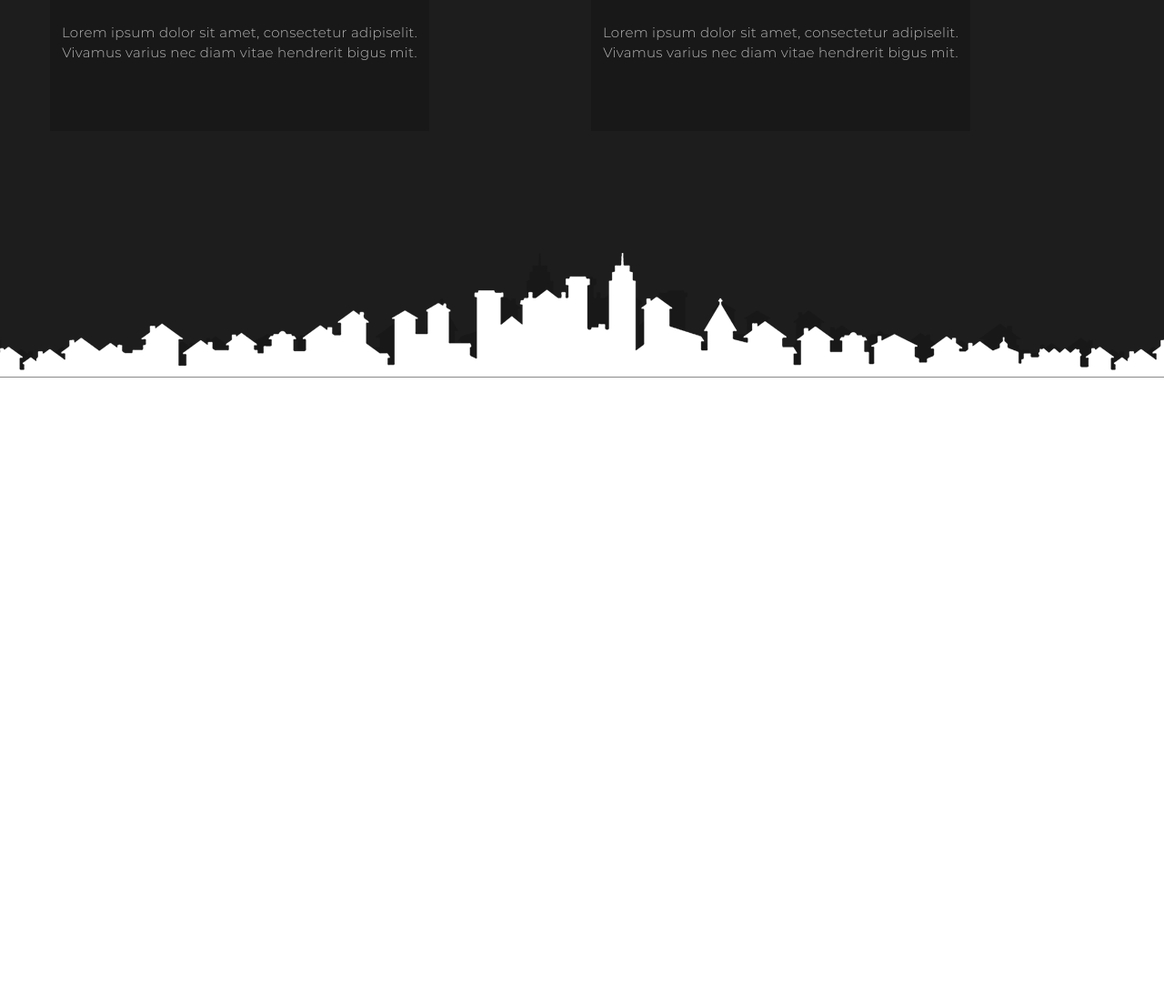
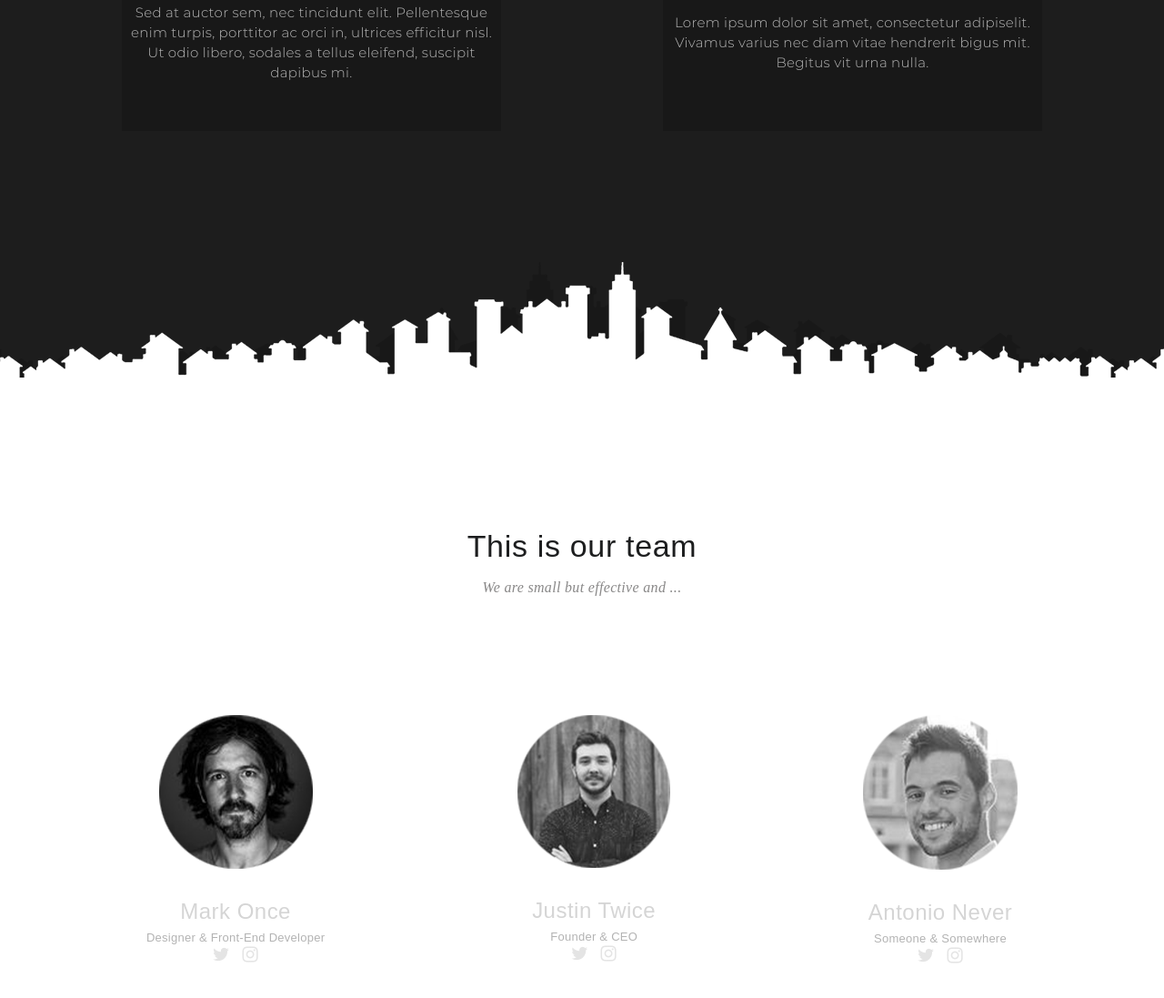
Before and after one commit to x3rj3y/Site-on-Wordpress-Site-layout-and-transfer-to-CMS, a plain HTML site: page index.html in a window 1280 px wide. Shown: the part 1347-2444 px from the top of the page at 91% size. Before the commit the page ends 1762 px from the top, so only its background shows below. Drawn offline with Linux system fonts and the light colour scheme; files whose address does not match are found by name.

Commit message:
1.4 Раздел Команда

```diff
--- /dev/null
+++ b/css/fontello.css
@@ -0,0 +1,64 @@
+@font-face {
+  font-family: 'fontello';
+  src: url('../fonts/fontello.eot?41814908');
+  src: url('../fonts/fontello.eot?41814908#iefix') format('embedded-opentype'),
+       url('../fonts/fontello.woff2?41814908') format('woff2'),
+       url('../fonts/fontello.woff?41814908') format('woff'),
+       url('../fonts/fontello.ttf?41814908') format('truetype'),
+       url('../fonts/fontello.svg?41814908#fontello') format('svg');
+  font-weight: normal;
+  font-style: normal;
+}
+/* Chrome hack: SVG is rendered more smooth in Windozze. 100% magic, uncomment if you need it. */
+/* Note, that will break hinting! In other OS-es font will be not as sharp as it could be */
+/*
+@media screen and (-webkit-min-device-pixel-ratio:0) {
+  @font-face {
+    font-family: 'fontello';
+    src: url('../font/fontello.svg?41814908#fontello') format('svg');
+  }
+}
+*/
+[class^="icon-"]:before, [class*=" icon-"]:before {
+  font-family: "fontello";
+  font-style: normal;
+  font-weight: normal;
+  speak: never;
+
+  display: inline-block;
+  text-decoration: inherit;
+  width: 1em;
+  margin-right: .2em;
+  text-align: center;
+  /* opacity: .8; */
+
+  /* For safety - reset parent styles, that can break glyph codes*/
+  font-variant: normal;
+  text-transform: none;
+
+  /* fix buttons height, for twitter bootstrap */
+  line-height: 1em;
+
+  /* Animation center compensation - margins should be symmetric */
+  /* remove if not needed */
+  margin-left: .2em;
+
+  /* you can be more comfortable with increased icons size */
+  /* font-size: 120%; */
+
+  /* Font smoothing. That was taken from TWBS */
+  -webkit-font-smoothing: antialiased;
+  -moz-osx-font-smoothing: grayscale;
+
+  /* Uncomment for 3D effect */
+  /* text-shadow: 1px 1px 1px rgba(127, 127, 127, 0.3); */
+}
+
+.icon-phone:before { content: '\e800'; } /* '' */
+.icon-location-circled:before { content: '\e801'; } /* '' */
+.icon-mail:before { content: '\e802'; } /* '' */
+.icon-heart:before { content: '\e803'; } /* '' */
+.icon-upload-cloud-outline:before { content: '\e806'; } /* '' */
+.icon-twitter:before { content: '\f099'; } /* '' */
+.icon-instagram:before { content: '\f16d'; } /* '' */
+.icon-chart-line:before { content: '\f201'; } /* '' */
--- a/css/style.css
+++ b/css/style.css
@@ -101,13 +101,14 @@ body {
 }
 
 .header__title {
-    font-family: "HelveticaNeueLTPro Lt", sans-serif;
+    font-family: "HelveticaNeueLTProLt", sans-serif;
     font-size: 44px;
     line-height: 41px;
     font-weight: 400;
     letter-spacing: 0.02em;
     color: #1d1e1f;
-    margin: 207px auto 4px;
+    padding-top:207px;
+    margin: 0 auto 4px;
 }
 
 .header__text {
@@ -138,18 +139,16 @@ body {
     align-items: center;
     margin: 0 auto 206px;
 }
-
+/*О нас*/
 .about {
     height: 1129px;
     padding-top: 128px;
     padding-bottom: 271px;
-    background: url(../img/buildings__dark.png) center bottom repeat-x,
-        url(../img/buildings__white.png) center bottom repeat-x,
+    background: url(../img/buildings__dark.png) center 101% repeat-x,
+        url(../img/buildings__white.png) center 101% repeat-x,
         #1d1d1d;
     /* background-size: contain; */
 }
-
-.container {}
 
 .about__inner {
     display: grid;
@@ -158,6 +157,7 @@ body {
     grid-template-columns: max-content max-content;
     grid-gap: 178px;
     /*расстояние между ячейками сверху и снизу*/
+place-content: center center;    /*горизонтально и верт выравнивает по центру*/
 
 }
 
@@ -191,4 +191,68 @@ body {
     color: #b7b7b7;
 }
 
-(.about__item>.about__year+p)*2
+.team {
+height: 745px;
+}
+
+.block__head {
+    text-align: center;
+}
+.block__title {
+    font-family: "HelveticaNeueLTPro Lt", sans-serif;
+font-size: 34px;
+font-weight: 400;
+letter-spacing: 0.02em;
+color: #1d1e1f;
+padding-top: 138px;
+margin-bottom: 13px;
+}
+.block__text {
+    font-family: Merriweather;
+font-size: 16px;
+line-height: 26px;
+font-weight: 300;
+font-style: italic;
+letter-spacing: 0.02em;
+color: #898888;
+margin: 0;
+}
+.team__inner {
+    display: flex;
+    justify-content: space-around;
+    padding-top: 127px;
+}
+.team__item {
+    text-align: center ;
+}
+.team__item-img {
+    margin-bottom: 29px;
+}
+.team__item-title {
+    font-family: "HelveticaNeueLTPro Lt", sans-serif;
+font-size: 24px;
+font-weight: 400;
+letter-spacing: 0.02em;
+color: #d5d5d5;
+margin: 0;
+margin-bottom: 7px;
+}
+.team__item-text {
+    font-family: "HelveticaNeueLTPro Lt", sans-serif;
+font-size: 13px;
+font-weight: 400;
+letter-spacing: 0.02em;
+color: #b3b3b3;
+margin: 0;
+margin-bottom: 21p;
+
+}
+.team__icon-box a{
+    font-size: 20px;
+    color: #e4e4e4;
+    transition: 0.2s;
+}
+.team__icon-box a:hover{
+    color: #b7b7b7;
+
+}
--- a/index.html
+++ b/index.html
@@ -6,6 +6,7 @@
     <meta http-equiv="X-UA-Compatible" content="IE=edge">
     <meta name="viewport" content="width=device-width, initial-scale=1.0">
     <title>Document</title>
+    <link rel="stylesheet" href="css/fontello.css">
     <link rel="stylesheet" href="css/style.css">
 </head>
 
@@ -15,7 +16,7 @@
             <!--nav.ul>menu>li*7.menu__item>a[href="#"]-->
             <nav>
                 <ul class="menu">
-                    <li class="menu__item active">Home<a href="#"></a></li>
+                    <li class="menu__item active"><a href="#">Home</a></li>
                     <li class="menu__item"><a href="#">About Us</a></li>
                     <li class="menu__item"><a href="#">Team</a></li>
                     <li class="menu__item"><img src="img/logo.png" alt="" class="logo"><a href="#"></a></li>
@@ -42,21 +43,76 @@
                 <div class="about__item">
                     <div class="about__year">2012</div>
                     <div class="about__text">Lorem ipsum dolor sit amet, consectetur adipiselit. Vivamus varius nec diam
-                        vitae hendrerit bigus mit.</div>
+                        vitae hendrerit bigus mit.
+                        Begitus vit urna nulla.</div>
                 </div>
                 <div class="about__item">
                     <div class="about__year">2013</div>
-                    <div class="about__text">Lorem ipsum dolor sit amet, consectetur adipiselit. Vivamus varius nec diam
-                        vitae hendrerit bigus mit.</div>
+                    <div class="about__text">Sed at auctor sem, nec tincidunt elit. Pellentesque enim turpis, porttitor
+                        ac orci in, ultrices efficitur nisl. Ut odio libero, sodales a tellus eleifend, suscipit dapibus
+                        mi.</div>
                 </div>
                 <div class="about__item">
                     <div class="about__year">2014</div>
                     <div class="about__text">Lorem ipsum dolor sit amet, consectetur adipiselit. Vivamus varius nec diam
-                        vitae hendrerit bigus mit.</div>
+                        vitae hendrerit bigus mit.
+                        Begitus vit urna nulla.</div>
                 </div>
             </div>
         </div>
     </div>
+    <div class="team">
+        <div class="container">
+            <div class="block__head">
+                <h2 class="block__title">This is our team</h2>
+                <p class="block__text">We are small but effective and ...</p>
+            </div>
+            <div class="team__inner">
+                <div class="team__item">
+                    <img class="team__item-img" src="img/team1.png" alt="">
+                    <h3 class="team__item-title">Mark Once</h3>
+                    <p class="team__item-text">Designer & Front-End Developer</p>
+                    <div class="team__icon-box">
+                        <a href=""><i class="icon-twitter"></i></a>
+                        <a href=""><i class="icon-instagram"></i></a>
+                    </div>
+                    <p></p>
+                </div>
+                <div class="team__item">
+                    <img class="team__item-img" src="img/team2.png" alt="">
+                    <h3 class="team__item-title">Justin Twice</h3>
+                    <p class="team__item-text">Founder & CEO</p>
+                    <div class="team__icon-box">
+                        <a href=""><i class="icon-twitter"></i></a>
+                        <a href=""><i class="icon-instagram"></i></a>
+                    </div>
+                    <p></p>
+                </div>
+                <div class="team__item">
+                    <img class="team__item-img" src="img/team3.png" alt="">
+                    <h3 class="team__item-title">Antonio Never</h3>
+                    <p class="team__item-text">Someone & Somewhere</p>
+                    <div class="team__icon-box">
+                        <a href=""><i class="icon-twitter"></i></a>
+                        <a href=""><i class="icon-instagram"></i></a>
+                    </div>
+                    <p></p>
+                </div>
+            </div>
+        </div>
+    </div>
+
+    </div>
+    <!--
+        <i class="icon-twitter"></i>
+    <i class="icon-instagram"></i>
+    <i class="icon-phone"></i>
+    <i class="icon-heart"></i>
+    <i class="icon-upload-cloud-outline"></i>
+    <i class="icon-mail"></i>
+    <i class="icon-chart-line"></i>
+    <i class="icon-location-circled"></i>
+-->
 </body>
 
 </html>
```
Also changed, not shown: fonts/fontello.ttf (added), fonts/fontello.woff (added), fonts/fontello.woff2 (added), img/team1.png (added), img/team2.png (added), img/team3.png (added), 2 other files.
